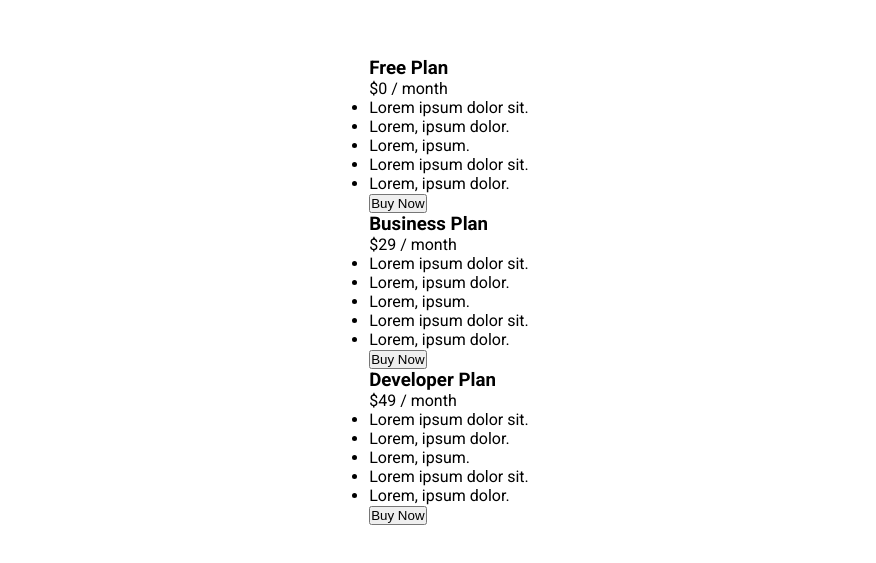
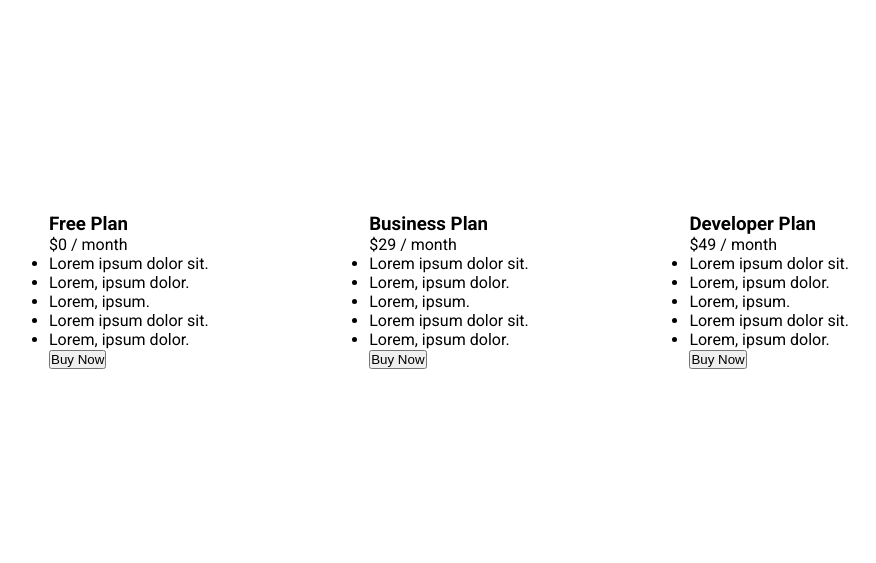
Before and after one commit to solomzi-dev/Pricing_card_24, a plain HTML site: page index.html in a window 1280 px wide. Shown: the part 109-672 px from the top of the page, without its empty margins (191-1067 px from the left). Drawn offline with Linux system fonts and the light colour scheme.

Commit message:
Set up the flex container
Set the width of the flex container to 800px

```diff
--- a/css/styles.css
+++ b/css/styles.css
@@ -13,3 +13,10 @@ body {
     justify-content: center;
     align-items: center;
 }
+
+.flex-container {
+    width: 800px;
+    display: flex;
+    justify-content: space-between;
+    gap: 1.6rem;
+}
```
